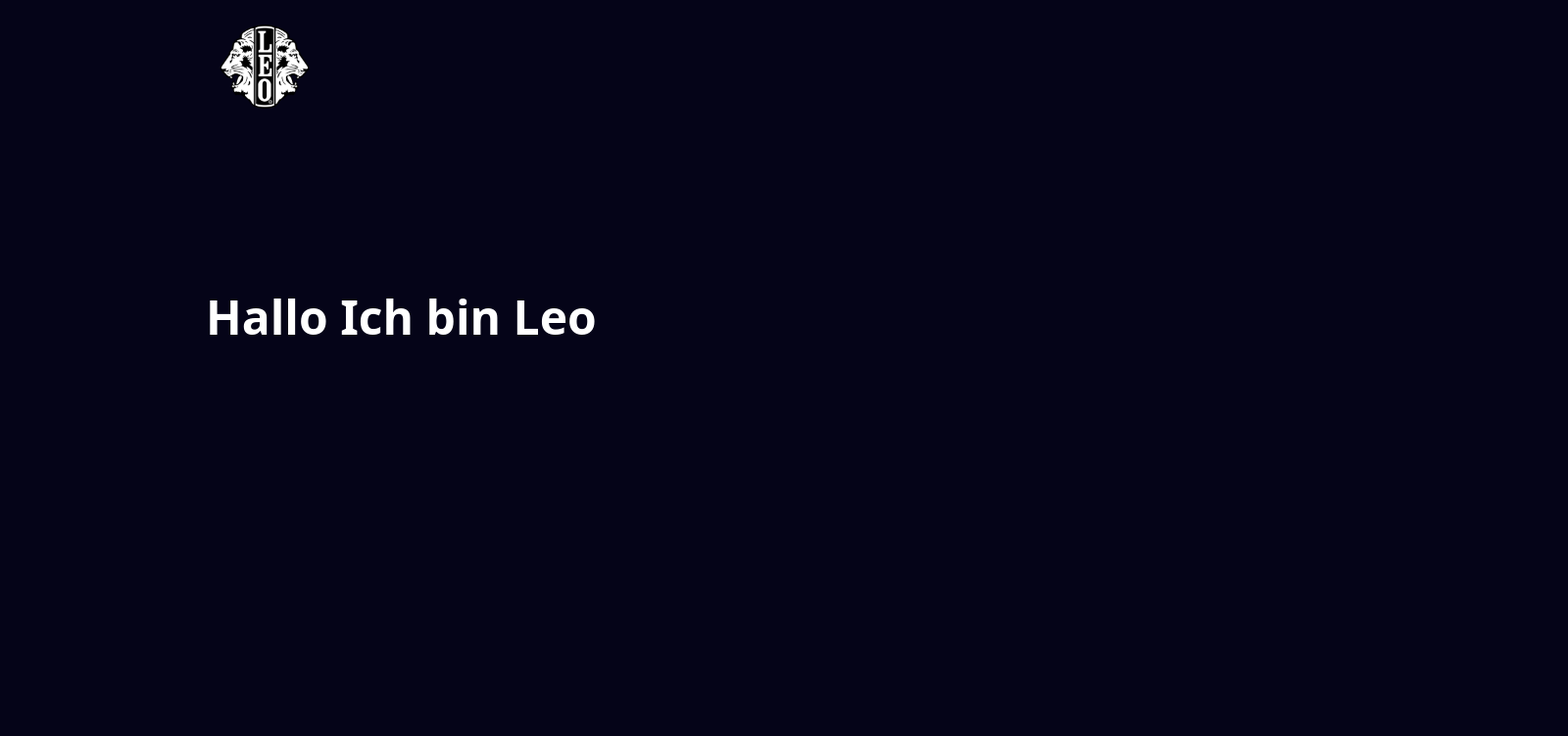
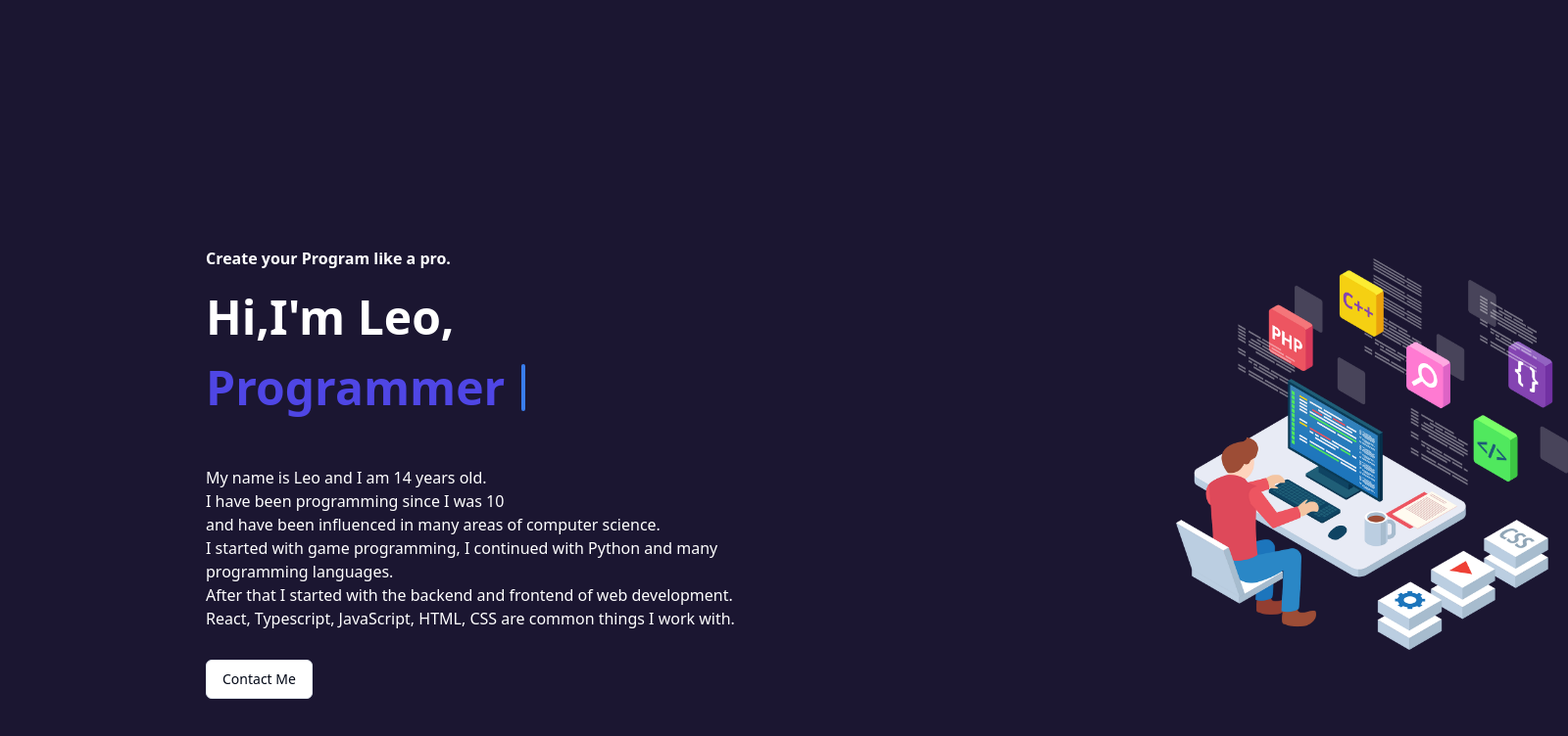
Before and after one commit to Leo17220310/MyWebsiteLeo, a Next.js app: page / in a window 1280 px wide. Shown: the top 752 px of the page at 98% size, 1600 px wide, since content can reach past the window. Built offline with nearby package versions, Linux system fonts and the light colour scheme.

Commit message:
new Website Designe

```diff
--- a/package.json
+++ b/package.json
@@ -17,6 +17,7 @@
     "next": "14.1.4",
     "react": "^18",
     "react-dom": "^18",
+    "react-element-to-jsx-string": "^15.0.0",
     "tailwind-merge": "^2.2.2",
     "tailwindcss-animate": "^1.0.7"
   },
--- /dev/null
+++ b/src/components/ui/typewriter-effect.tsx
@@ -0,0 +1,186 @@
+"use client";
+import { cn } from "../../lib/utils";
+import { motion, stagger, useAnimate, useInView } from "framer-motion";
+import { useEffect } from "react";
+
+export const TypewriterEffect = ({
+  words,
+  className,
+  cursorClassName,
+}: {
+  words: {
+    text: string;
+    className?: string;
+  }[];
+  className?: string;
+  cursorClassName?: string;
+}) => {
+  // split text inside of words into array of characters
+  const wordsArray = words.map((word) => {
+    return {
+      ...word,
+      text: word.text.split(""),
+    };
+  });
+
+  const [scope, animate] = useAnimate();
+  const isInView = useInView(scope);
+  useEffect(() => {
+    if (isInView) {
+      animate(
+        "span",
+        {
+          display: "inline-block",
+          opacity: 1,
+          width: "fit-content",
+        },
+        {
+          duration: 0.3,
+          delay: stagger(0.1),
+          ease: "easeInOut",
+        }
+      );
+    }
+  }, [isInView]);
+
+  const renderWords = () => {
+    return (
+      <motion.div ref={scope} className="inline">
+        {wordsArray.map((word, idx) => {
+          return (
+            <div key={`word-${idx}`} className="inline-block">
+              {word.text.map((char, index) => (
+                <motion.span
+                  initial={{}}
+                  key={`char-${index}`}
+                  className={cn(
+                    `dark:text-white text-black opacity-0 hidden`,
+                    word.className
+                  )}
+                >
+                  {char}
+                </motion.span>
+              ))}
+              &nbsp;
+            </div>
+          );
+        })}
+      </motion.div>
+    );
+  };
+  return (
+    <div
+      className={cn(
+        "text-base sm:text-xl md:text-3xl lg:text-5xl font-bold text-center",
+        className
+      )}
+    >
+      {renderWords()}
+      <motion.span
+        initial={{
+          opacity: 0,
+        }}
+        animate={{
+          opacity: 1,
+        }}
+        transition={{
+          duration: 0.8,
+          repeat: Infinity,
+          repeatType: "reverse",
+        }}
+        className={cn(
+          "inline-block rounded-sm w-[4px] h-4 md:h-6 lg:h-10 bg-blue-500",
+          cursorClassName
+        )}
+      ></motion.span>
+    </div>
+  );
+};
+
+export const TypewriterEffectSmooth = ({
+  words,
+  className,
+  cursorClassName,
+}: {
+  words: {
+    text: string;
+    className?: string;
+  }[];
+  className?: string;
+  cursorClassName?: string;
+}) => {
+  // split text inside of words into array of characters
+  const wordsArray = words.map((word) => {
+    return {
+      ...word,
+      text: word.text.split(""),
+    };
+  });
+  const renderWords = () => {
+    return (
+      <div>
+        {wordsArray.map((word, idx) => {
+          return (
+            <div key={`word-${idx}`} className="inline-block">
+              {word.text.map((char, index) => (
+                <span
+                  key={`char-${index}`}
+                  className={cn(`dark:text-white text-black `, word.className)}
+                >
+                  {char}
+                </span>
+              ))}
+              &nbsp;
+            </div>
+          );
+        })}
+      </div>
+    );
+  };
+
+  return (
+    <div className={cn("flex space-x-1 my-6", className)}>
+      <motion.div
+        className="overflow-hidden pb-2"
+        initial={{
+          width: "0%",
+        }}
+        whileInView={{
+          width: "fit-content",
+        }}
+        transition={{
+          duration: 2,
+          ease: "linear",
+          delay: 1,
+        }}
+      >
+        <div
+          className="text-xs sm:text-base md:text-xl lg:text:3xl xl:text-5xl font-bold"
+          style={{
+            whiteSpace: "nowrap",
+          }}
+        >
+          {renderWords()}{" "}
+        </div>{" "}
+      </motion.div>
+      <motion.span
+        initial={{
+          opacity: 0,
+        }}
+        animate={{
+          opacity: 1,
+        }}
+        transition={{
+          duration: 0.8,
+
+          repeat: Infinity,
+          repeatType: "reverse",
+        }}
+        className={cn(
+          "block rounded-sm w-[4px]  h-4 sm:h-6 xl:h-12 bg-blue-500",
+          cursorClassName
+        )}
+      ></motion.span>
+    </div>
+  );
+};
--- a/src/pages/index.tsx
+++ b/src/pages/index.tsx
@@ -1,34 +1,70 @@
+import { useEffect, useState } from "react";
+import { TypewriterEffectSmooth } from "../components/ui/typewriter-effect";
+import { Button } from "@/components/ui/button";
 import { Inter } from "next/font/google";
-//import { TypewriterEffectSmooth } from "../components/ui/typewriter-effect";
 
 const inter = Inter({ subsets: ["latin"] });
 
 export default function Home() {
   const words = [
     {
-      text: "Hi I'm ",
-      className:"text-white"
-
-    },
-    {
-      text: "Leo",
-      className: "text-blue-500",
-    },
-    {
-      text: ", Web Developer and Programmer",
-      className:"text-white"
+      text: "Programmer",
+      className: "text-indigo-600",
     },
   ];
+
+  const [, setShowTypewriter] = useState(false);
+
+  useEffect(() => {
+    // Show typewriter effect after component mounts
+    setShowTypewriter(true);
+  }, []);
 
   return (
     <>
       <meta name="viewport" content="width=device-width, initial-scale=1.0" />
+
       <div className="custom-margin text-5xl font-bold text-white">
-        <h1>Hallo Ich bin Leo </h1>
+        <h1>
+          Hi,I'm Leo,{" "}
+          <span className="text-indigo-600 ">
+            {" "}
+            <TypewriterEffectSmooth words={words} />{" "}
+          </span>{" "}
+        </h1>
       </div>
-      <div className="custom-margin-image">
-        <img src="/leologo.png" className="small-logo" />
+
+
+
+
+      <div className="custom-margin-little-text text-white ">
+        <p className="text-white-700 text-sm sm:text-base font-bold ">
+          Create your Program like a pro.
+        </p>
       </div>
+
+      <div className="text-white custom-new-text">
+        <p>
+          My name is Leo and I am 14 years old.<br />I have been programming
+          since I was 10 <br></br>and have been influenced in many areas of computer
+          science.<br />I started with game programming, I continued with
+          Python and many <br />programming languages.<br />After that I started
+          with the backend and frontend of web development. <br></br> React, Typescript,
+          JavaScript, HTML, CSS are common things I work with.
+        </p>
+      </div>
+
+      <div className="custom-button">
+        <Button variant="outline">Contact Me</Button>
+      </div>
+
+
+      <div className="custom-margin-image-2">
+        <img src="\programmer-image.jpg" className="small-logo" />
+      </div>
+
+
+
     </>
   );
 }
--- a/src/styles/globals.css
+++ b/src/styles/globals.css
@@ -80,29 +80,34 @@
     margin-left: 210px; /* Hier können Sie die gewünschte Höhe einstellen */
   }
 
-  .custom-margin-image {
-    margin-top: -300px;
 
-  }
   body {
-    background-color: rgb(5, 4, 24);
+    background-color: rgb(27, 22, 49);
   }
 
-  .custom-margin-image {
-    margin-top: -330px;
-    margin-left: 220px; /* Hier können Sie die gewünschte Höhe einstellen */
+
+  .custom-margin-little-text{
+    margin-top: -200px;
+    margin-left: 210px;
+  }
+
+  .custom-button{
+    margin-top: 30px;
+    margin-left: 210px;
 
   }
 
-  .small-logo {
-    width: 100px; /* Hier kannst du die Breite des Bildes anpassen */
-    height: auto; /* Das stellt sicher, dass das Seitenverhältnis beibehalten wird */
-  }
+ .custom-new-text{
+   margin-left: 210px;
+   margin-top: 200px;
+ }
 
-
-
-
-
+ .custom-margin-image-2 img {
+  width: 400px; /* Setze die gewünschte Breite */
+  height: 400px; /* Setze die gewünschte Höhe */
+  margin-top: -450px;
+  margin-left: 1200px;
+}
 
 
 
```
Also changed, not shown: public/programmer-image.jpg (added), 1 other file (tests, documents, lock files or other folders).
